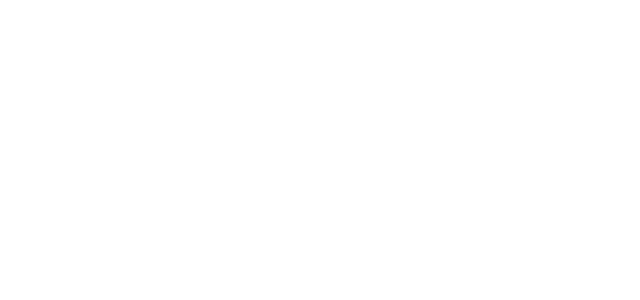
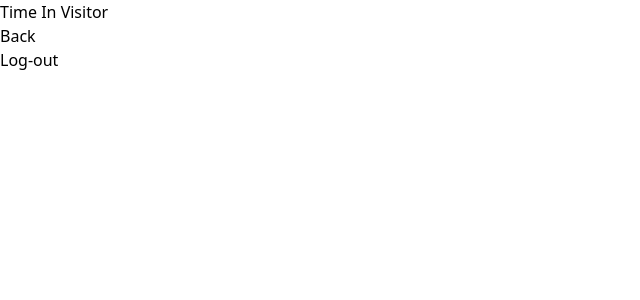
Before and after one commit to ItsMePaz/Hello_VMS_FrontEnd, a React (Vite) app: page /Hello_VMS_FrontEnd/monitoring/time-in-visitor in a window 1280 px wide. Before the commit this address had no page. Shown: the top 300 px of the page, without its empty margins (0-640 px from the left). Built offline with nearby package versions, Linux system fonts and the light colour scheme.

Commit message:
Added TimeInVisitor.jsx

```diff
--- a/pages/Monitoring.jsx
+++ b/pages/Monitoring.jsx
@@ -7,6 +7,11 @@
         <Link to="/Hello_VMS_FrontEnd/menu">Back</Link>
       </p>
       <div>
+        <Link to="/Hello_VMS_FrontEnd/monitoring/time-in-visitor">
+          Time-in Visitor
+        </Link>
+      </div>
+      <div>
         <Link to="/Hello_VMS_FrontEnd/">Log-out</Link>
       </div>
     </div>
--- /dev/null
+++ b/pages/TimeInVisitor.jsx
@@ -0,0 +1,17 @@
+import { Link } from "react-router-dom";
+
+function TimeInVisitor() {
+  return (
+    <div>
+      <h1>Time In Visitor</h1>
+      <p>
+        <Link to="/Hello_VMS_FrontEnd/menu/monitoring">Back</Link>
+      </p>
+      <div>
+        <Link to="/Hello_VMS_FrontEnd/">Log-out</Link>
+      </div>
+    </div>
+  );
+}
+
+export default TimeInVisitor;
--- a/src/App.jsx
+++ b/src/App.jsx
@@ -5,6 +5,7 @@
 import VisitorDataBase from "../pages/VisitorDataBase";
 import Monitoring from "../pages/Monitoring";
 import Analytics from "../pages/Analytics";
+import TimeInVisitor from "../pages/TimeInVisitor";
 
 function App() {
   return (
@@ -20,6 +21,10 @@
         element={<Monitoring />}
       />
       <Route
+        path="/Hello_VMS_FrontEnd/monitoring/time-in-visitor"
+        element={<TimeInVisitor />}
+      />
+      <Route
         path="/Hello_VMS_FrontEnd/menu/analytics"
         element={<Analytics />}
       />
```
